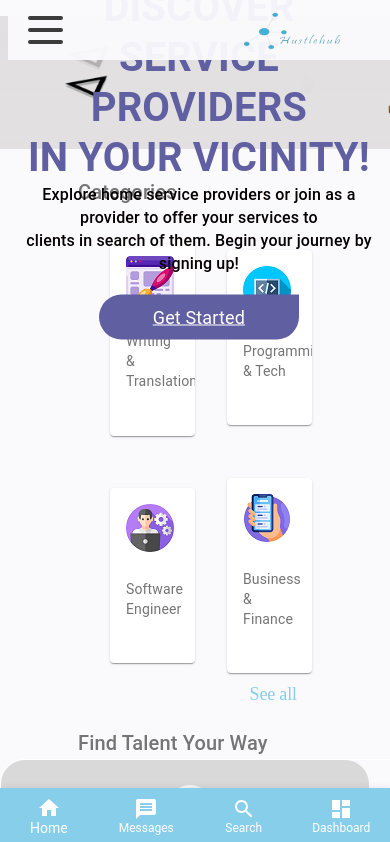
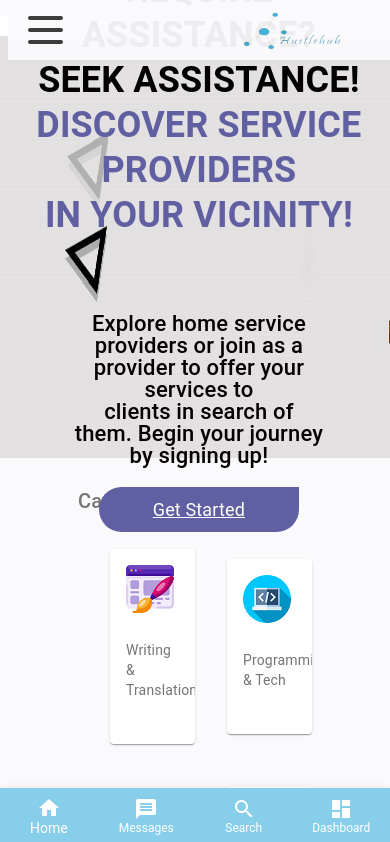
Before and after one commit to ccobasi/hustlehub, a React (Vite) app: page / in a window 390 px wide. Shown: the top 842 px of the page. Built offline with nearby package versions, Linux system fonts and the light colour scheme.

Commit message:
hero section media query

```diff
--- a/src/app/home/data/style.css
+++ b/src/app/home/data/style.css
@@ -304,6 +304,10 @@ input[type="radio"] .styled:checked+label::after {
     position: relative;
 }
 
+.first-slide {
+    height: 90vh;
+}
+
 .banner-main .carousel-caption{
     width: 92%;
     text-align: center;
@@ -344,19 +348,35 @@ input[type="radio"] .styled:checked+label::after {
     color: #605FA1;
 }
 
+@media (max-width: 500px) {
+    .slider_section {
+        margin-top: 10%;
+    }
 
-@media (max-width: 768px) {
+    .first-slide {
+        height: 40vh;
+    }
+
     .banner-main .carousel-caption h1 {
-        font-size: 40px;
+        /* margin-top: 5%; */
+        padding-top: 40px;
+        font-size: 20px;
 
-        line-height: 50px;
+        line-height: 23px;
 
         margin-left: 0;
 
     }
 
     .banner-main .carousel-caption p {
+        padding-top: 40px;
         padding-left: 0;
+        font-size: 13px;
+        font-weight: 500;
+        text-align: center;
+        line-height: 12px;
+        width: 70%;
+        margin: auto;
 
     }
 
@@ -369,3 +389,44 @@ input[type="radio"] .styled:checked+label::after {
 
     }
 }
+
+@media (max-width: 768px) {
+    .slider_section  {
+        margin-top: 5%;
+    }
+    .first-slide  {
+        height: 50vh;
+    }
+    .banner-main .carousel-caption h1 {
+
+        padding-top: 0px;
+        font-size: 36px;
+
+        line-height: 45px;
+
+        margin-left: 0;
+
+
+    }
+
+    .banner-main .carousel-caption p {
+        padding-top: 75px;
+        padding-left: 0;
+        font-size: 22px;
+        font-weight: 500;
+            text-align: center;
+            line-height: 22px;
+            width: 70%;
+           margin: auto;
+
+    }
+
+    .banner-main .carousel-caption a {
+        width: 200px;
+
+        font-size: 18px;
+
+        margin-left: 0;
+
+    }
+}
--- a/src/app/home/presentationals/FirstFeature.jsx
+++ b/src/app/home/presentationals/FirstFeature.jsx
@@ -10,7 +10,7 @@ export const FirstFeature = () => {
       <div id="main_slider" className="carousel slide banner-main" data-ride="carousel">
         <div className="carousel-inner">
           <div className="carousel-item active">
-            <img className="first-slide" src={banner} alt="First slide" style={{width: '100vw'}}/>
+            <img className="first-slide" src={banner} alt="First slide" style={{width: '100vw'}} />
             <div className="container">
               <div className="carousel-caption relative">
                 <h1>
--- a/src/app/layout/header/headerfooter.css
+++ b/src/app/layout/header/headerfooter.css
@@ -192,3 +192,48 @@ header{
         display: none;
     }
 }
+
+
+@media (max-width: 600px) {
+    header {
+        width:  100%;
+    }
+    .navbar-container {
+
+        display: flex;
+        flex-direction: column;
+        align-items: center;
+        text-align: center;
+
+    }
+
+    .hamburger-lines {
+        display: block;
+
+    }
+
+    .menu-items {
+        display: none;
+        flex-direction: column;
+        width: 100%;
+        position: absolute;
+        top: 64px;
+        left: 0;
+        background-color: #fff;
+
+        border: 1px solid #ccc;
+
+        padding: 10px;
+
+    }
+
+    .menu-items.show-menu {
+        display: flex;
+
+    }
+
+    .menu-items li {
+        margin-bottom: 10px;
+
+    }
+}
```
